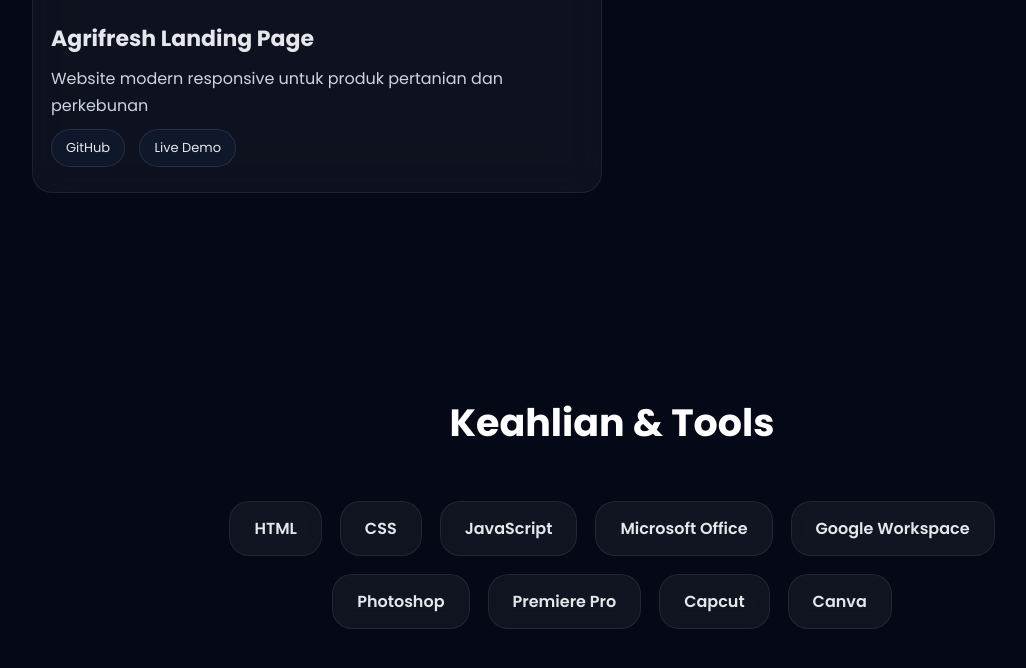
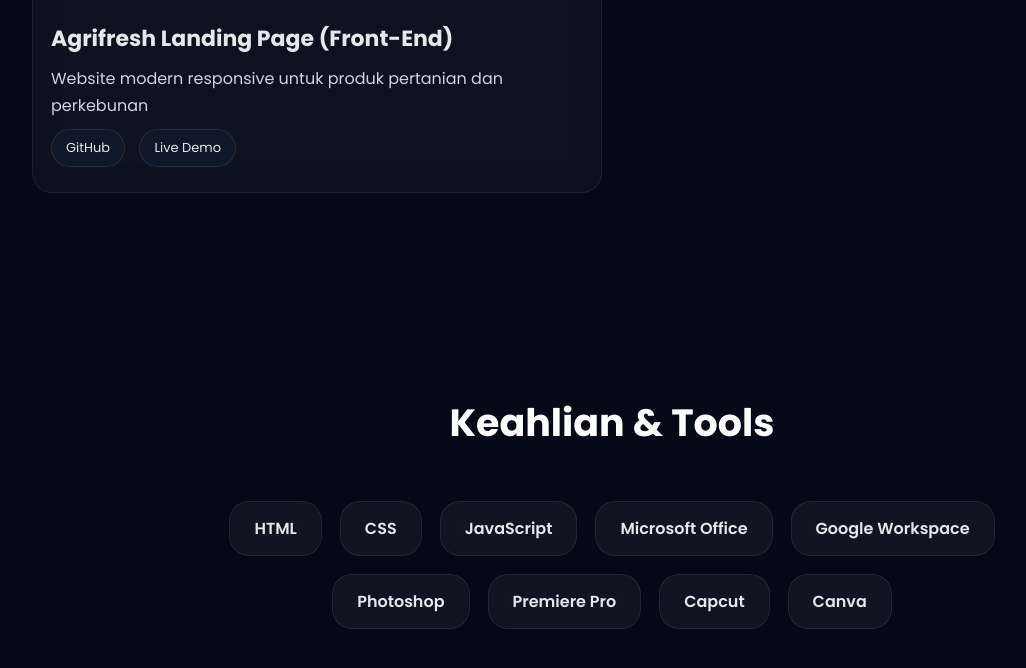
Before and after one commit to novandeva27/creative_portofolio, a plain HTML site: page index.html in a window 1280 px wide. Shown: the part 4150-4818 px from the top of the page, without its empty margins (28-1054 px from the left). Drawn offline with Linux system fonts and the light colour scheme.

Commit message:
Update index.html

```diff
--- a/index.html
+++ b/index.html
@@ -289,7 +289,7 @@ View Video
 <!-- WEB PROJECT -->
 <div class="card besar">
 <img src="assets/images/ssproject1.png">
-<h3>Agrifresh Landing Page</h3>
+<h3>Agrifresh Landing Page (Front-End)</h3>
 <p>Website modern responsive untuk produk pertanian dan perkebunan</p>
 
 <a href="https://github.com/novandeva27/agrifresh-landingpage">GitHub</a>
```
